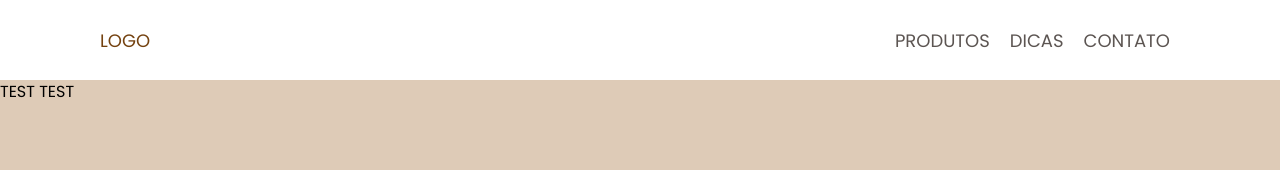
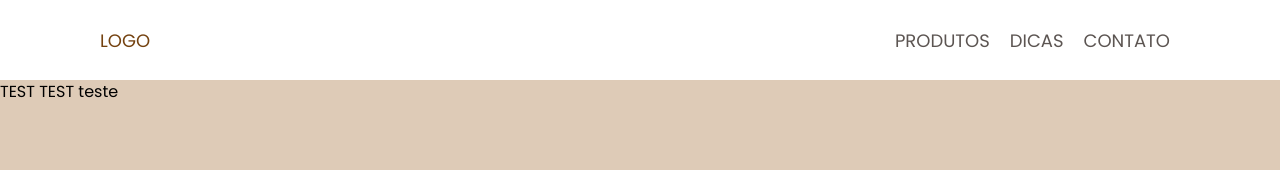
Before and after one commit to Th3mike/projeto-integrador, a Nuxt app: page / in a window 1280 px wide. Shown: the top 170 px of the page. Built offline with nearby package versions, Linux system fonts and the light colour scheme.

Commit message:
teste no h1 da index.vue

```diff
--- a/package.json
+++ b/package.json
@@ -14,7 +14,8 @@
   "dependencies": {
     "@nuxt/content": "^1.14.0",
     "core-js": "^3.8.3",
-    "nuxt": "^2.14.12"
+    "nuxt": "^2.14.12",
+    "yarn": "^1.22.10"
   },
   "devDependencies": {
     "@nuxtjs/tailwindcss": "^3.4.2",
--- a/pages/index.vue
+++ b/pages/index.vue
@@ -1,6 +1,6 @@
 <template>
   <div class="carrousel">
-    <h1>TEST TEST</h1>
+    <h1>TEST TEST teste</h1>
   </div>
 </template>
 
```
Also changed, not shown: 3 other files (tests, documents, lock files or other folders).
